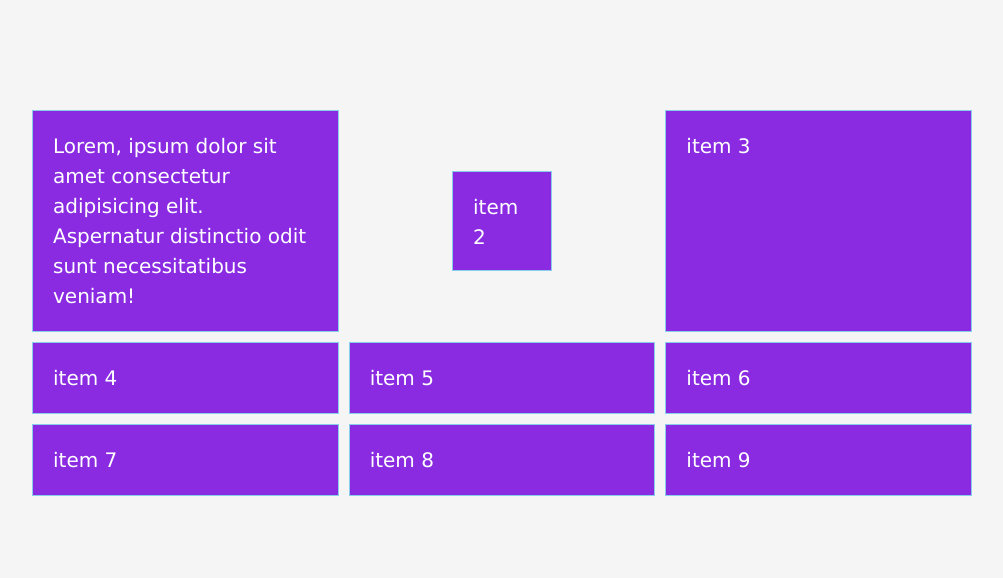
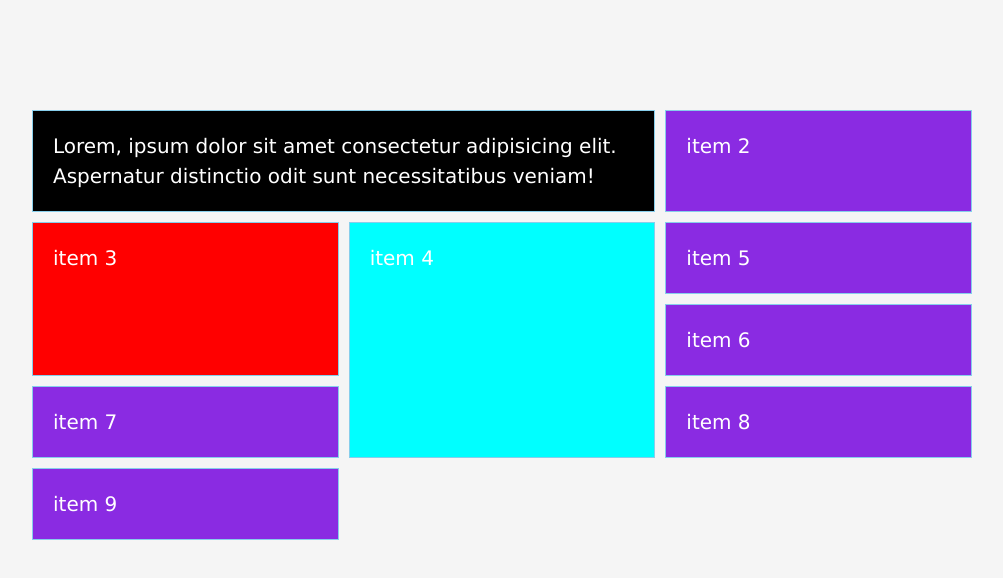
Before and after one commit to meenphilip/css-grid-crash-course, a plain HTML site: page Grid Basics/index.html in a window 1280 px wide. Shown: the whole page, without its empty margins (138-1141 px from the left). Drawn offline with Linux system fonts and the light colour scheme.

Commit message:
spanning grid rows and columns

```diff
--- a/Grid Basics/style.css
+++ b/Grid Basics/style.css
@@ -40,9 +40,29 @@ body {
 	border: 1px solid skyblue;
 }
 
-.item:nth-of-type(2) {
+/* .item:nth-of-type(2) {
 	height: 100px;
 	width: 100px;
 	align-self: center;
 	justify-self: center;
+} */
+
+/* spanning items */
+.item:nth-of-type(1) {
+	background-color: #000;
+	/* grid-column-start: 1;
+	grid-column-end: 3; */
+	/* grid-column: 1 /span 2; */
+
+	/* shortcut */
+	grid-column: 1/3;
 }
+
+.item:nth-of-type(3) {
+	background-color: #f00;
+	grid-row: 2/4;
+}
+.item:nth-of-type(4) {
+	background-color: #00ffff;
+	grid-row: 2/5;
+}
```
